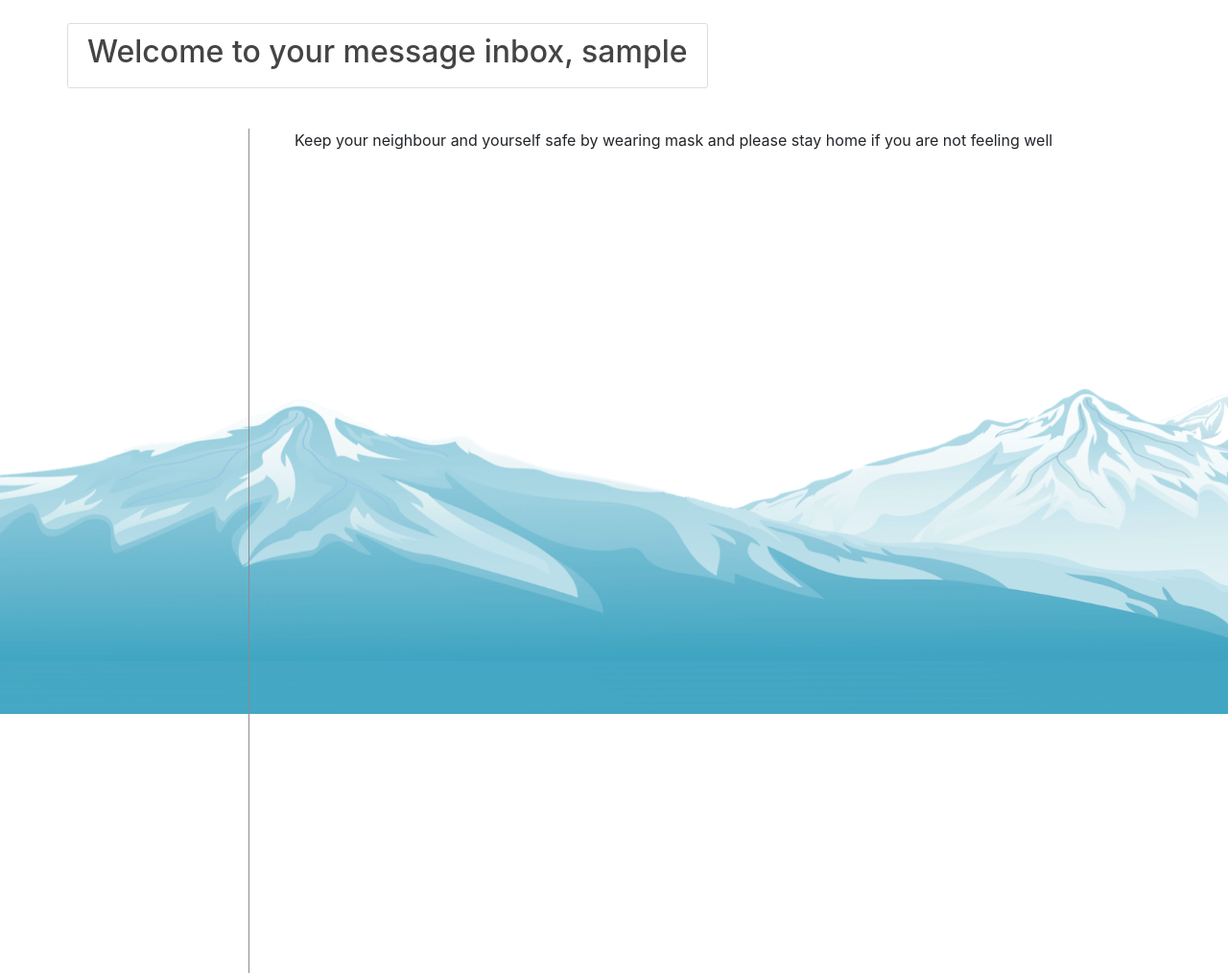
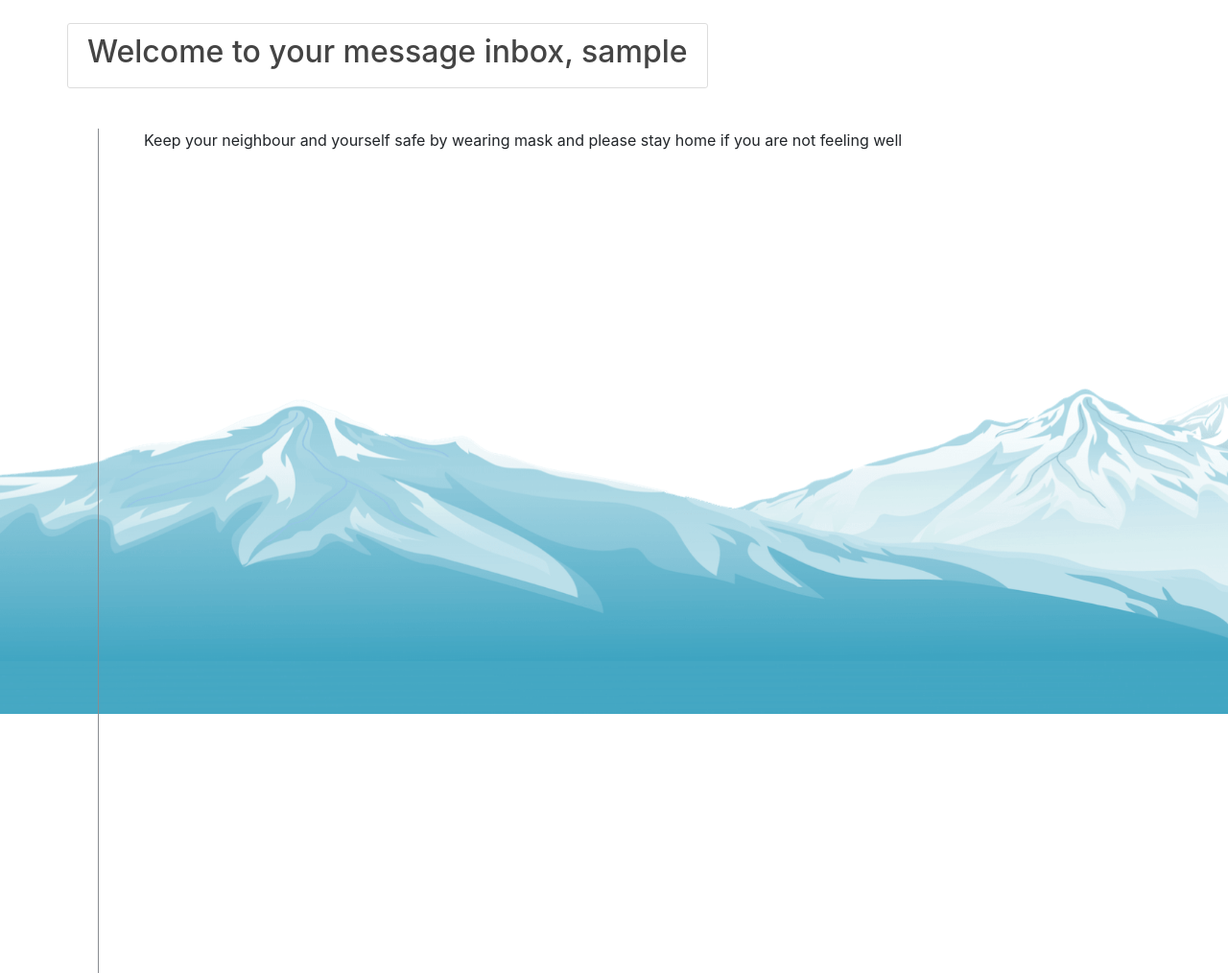
Before and after one commit to SinaBehrouz/Benefactors, a Flask app: page /messages in a window 1280 px wide. Shown: the part 56-1070 px from the top of the page at 96% size. Run offline with Flask 2, Linux system fonts and the light colour scheme; the visitor is signed in with stand-in values (Sample User, id 1); data comes from the database, SQL or seed files in the repository; data that the repository does not hold is empty; some libraries are stand-ins or nearby versions.

Commit message:
Fix window screen and add more meaningful messages

```diff
--- a/web/benefactors/routes.py
+++ b/web/benefactors/routes.py
@@ -531,12 +531,16 @@ def messages_chat(channel_id):
             return redirect(url_for('messages_chat', channel_id=channel_id))
     # In case the user submits an empty message or the request.method is GET
     else:
+        if not checkChannelExist(channel_id):
+            flash("The message channel does not exist ", 'danger')
+            return redirect(url_for('home'))
+
         # Add authorization security, if authorized
-        if current_user.id == current_channel.user1_id or current_user.id == current_channel.user2_id:
+        if current_user.id == current_channel.user1_id or current_user.id == current_channel.user2_id :
             return render_template('messages.html', owner=current_user, chatchannels=channels, form=form, messages=messages,
                                     channel_id=channel_id)
         flash("You are not authorized to access that page", 'danger')
-        return redirect(url_for('home')), 403
+        return redirect(url_for('home'))
 
 @app.route("/messages/create/<int:cmt_auth_id>", methods=['GET'])
 @login_required
@@ -626,10 +630,15 @@ def getAllChannelsForUser(user):
 
 # Get all messages for the Chat Channel
 def getConversationForChannel(channel_id):
-    messages = ChatMessages.query.filter_by(channel_id = channel_id).order_by(ChatMessages.message_time.desc()).all()
-    # Read all the messages and update the status
-    UpdateReadMessageStatusForChannel(channel_id)
-    return messages
+    # Check if a channel exists
+    if checkChannelExist(channel_id):
+        messages = ChatMessages.query.filter_by(channel_id=channel_id).order_by(ChatMessages.message_time.desc()).all()
+        # Read all the messages and update the status
+        UpdateReadMessageStatusForChannel(channel_id)
+        return messages
+    # Channel does not exist, messages must not exist
+    else:
+        return None
 
 def UpdateReadMessageStatusForChannel(channel_id):
     channel = ChatChannel.query.filter_by(id = channel_id).first()
@@ -641,3 +650,8 @@ def UpdateReadMessageStatusForChannel(channel_id):
         channel.user2_status = channelStatusEnum.READ
     # Update the DB with the status.
     db.session.commit()
+
+def checkChannelExist(channel_id):
+    if ChatChannel.query.filter_by(id=channel_id).count() == 1:
+        return True
+    return False
--- a/web/benefactors/static/CSS/main.css
+++ b/web/benefactors/static/CSS/main.css
@@ -308,6 +308,7 @@ li#infoCenterLi {
   padding-left: 1em;
   padding-right:1em;
   border-right: 0.5px solid #898c91;
+  max-width: fit-content;
 }
 
 .article-content #post_title {
@@ -327,6 +328,11 @@ li#infoCenterLi {
 
 #channel-list {
   list-style-type: none;
+}
+
+#messages-container{
+  min-width: 900px;
+  width: auto !important;
 }
 
 .container .row #inside-chat-container {
--- a/web/benefactors/templates/messages.html
+++ b/web/benefactors/templates/messages.html
@@ -1,5 +1,5 @@
 <!DOCTYPE html>
-<html lang="en" style="overflow-y:hidden">
+<html lang="en">
 <head>
     <meta charset="utf-8">
     <meta name="viewport" content="width=device-width, initial-scale=1, shrink-to-fit=no">
@@ -41,7 +41,7 @@
 </header>
 
     <!-- Messages Channel - This will always be populated if there are any messages, whenever the messages is opened-->
-    <div class="container">
+    <div class="container" id="messages-container">
         <div class = "row">
             <article class="media content-section">
                 <div class="media-body">
@@ -79,8 +79,6 @@
                     {% endif %}
                 </ul>
                 {% endfor %}
-            {% else %}
-                <p id="placeholder-empty-channel"></p>
             {% endif %}
             </div>
             <div class="col-10" id="chat-content">
@@ -97,7 +95,7 @@
                                 </div>
                                 <p class="msg_content" id="msg_content_left">{{ message.message_content }}</p>  <!-- This will be the messages content-->
                             {% elif message.message_status.name == "DELETED" %}
-                                <p class="msg_content" id="msg_content_left">{{ message.sender }} has deleted the message</p>  <!-- This will be the messages content-->
+                                <p class="msg_content" id="msg_content_left">{{ message.sender.username }} has deleted the message</p>  <!-- This will be the messages content-->
                             {% endif %}
                         </div>
                         {% else %}
```
